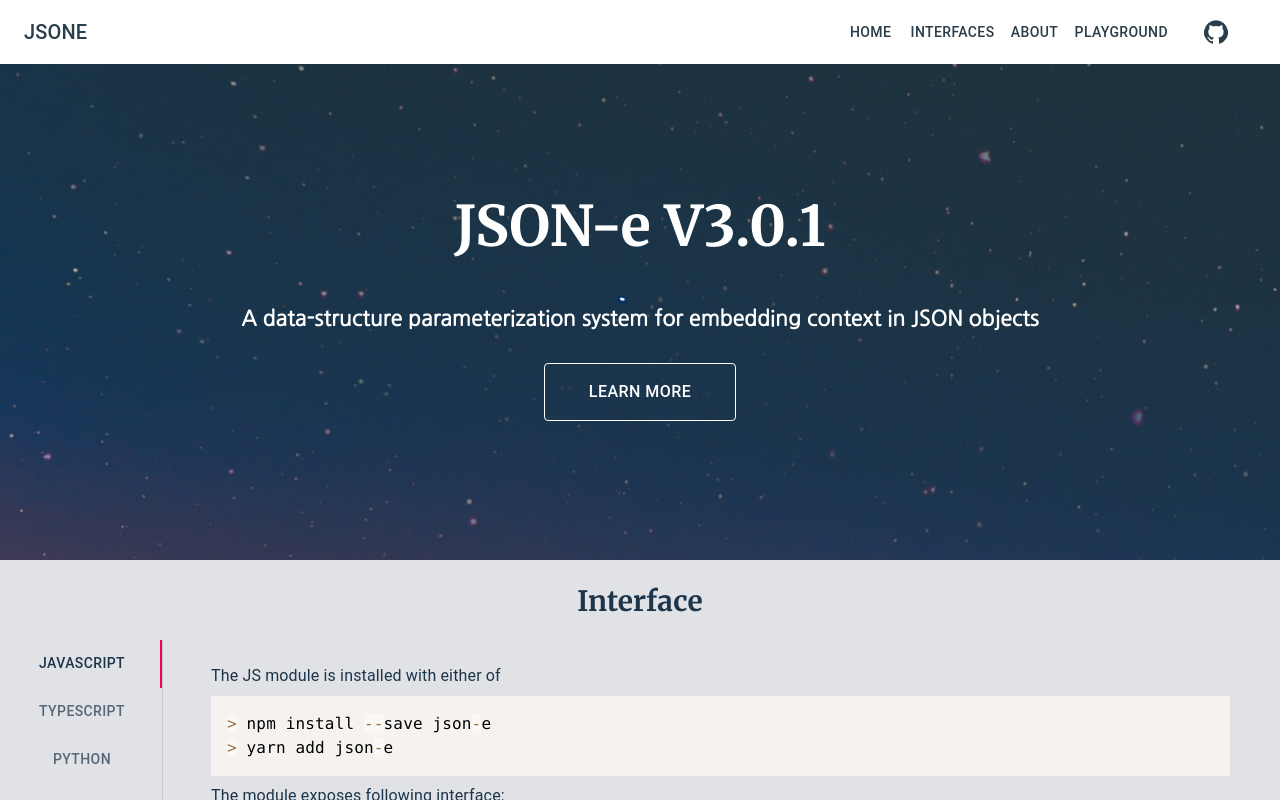
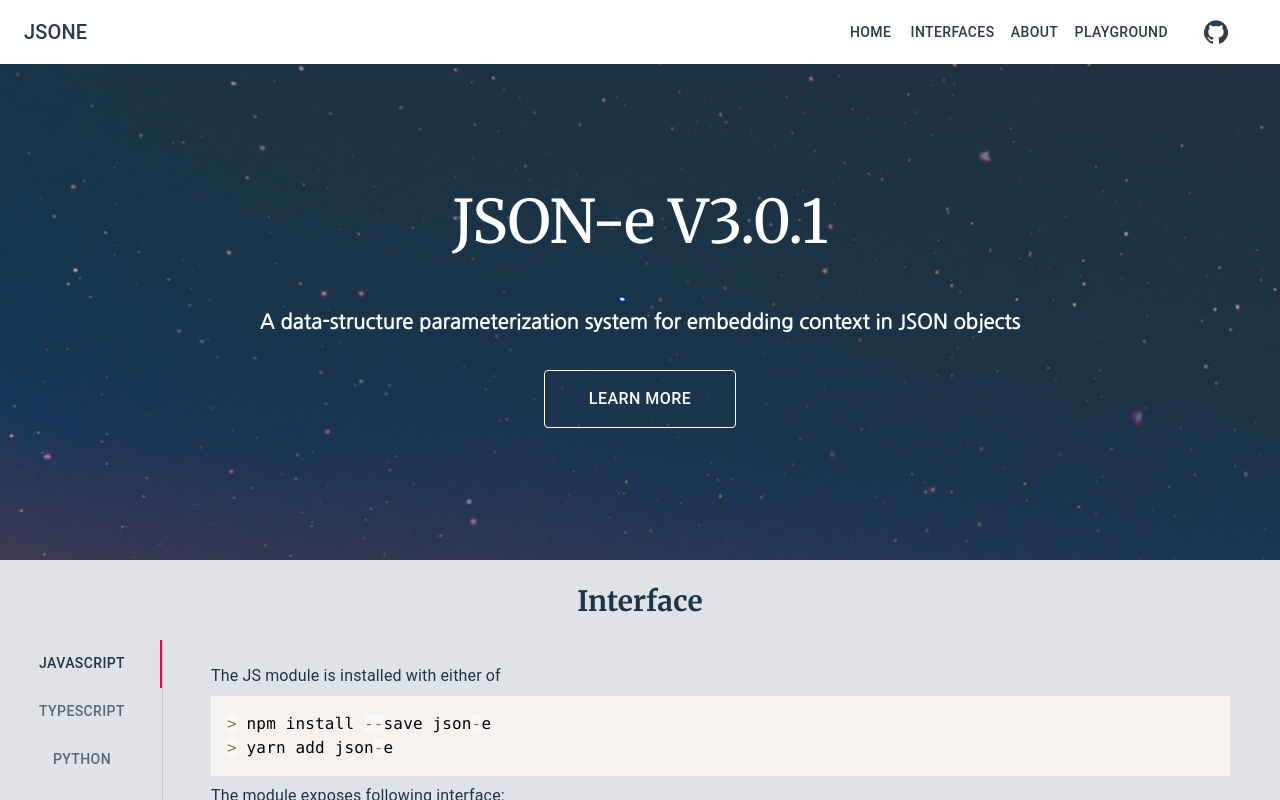
Before and after one commit to aimenbatool/jsone-docs, a React app: page / in a window 1280 px wide. Shown: the top 800 px of the page. Built offline with nearby package versions, Linux system fonts and the light colour scheme; the HTML template or start-up script is replaced by a standard one.

Commit message:
Use Typography component

```diff
--- a/src/components/Intro.jsx
+++ b/src/components/Intro.jsx
@@ -1,6 +1,11 @@
 import React from 'react';
 import { makeStyles } from '@material-ui/core/styles';
-import { Box, Container, Button } from '@material-ui/core';
+import {
+  Box,
+  Container,
+  Button,
+  Typography,
+} from '@material-ui/core';
 import IntroBanner from '../assets/intro2.jpg';
 
 const useStyles = makeStyles((theme) => ({
@@ -14,15 +19,17 @@ const useStyles = makeStyles((theme) => ({
   },
   intro: {
     marginTop: theme.spacing(15),
-    fontFamily: 'Merriweather, serif',
     color: theme.palette.common.white,
     textAlign: 'center',
   },
   title: {
-    fontSize: 56,
+    fontFamily: 'Merriweather, serif',
   },
   description: {
     fontFamily: 'Nanum Gothic, sans-serif',
+    fontWeight: 'bold',
+    marginTop: theme.spacing(6),
+    marginBottom: theme.spacing(2.5),
   },
   learnMoreButton: {
     marginTop: theme.spacing(1.5),
@@ -44,10 +51,10 @@ const Intro = () => {
   return (
     <Box className={classes.introWrapper}>
       <Container className={classes.intro}>
-        <h1 className={classes.title}>JSON-e V3.0.1</h1>
-        <h2 className={classes.description}>
+        <Typography className={classes.title} variant="h2">JSON-e V3.0.1</Typography>
+        <Typography className={classes.description} variant="h6">
           A data-structure parameterization system for embedding context in JSON objects
-        </h2>
+        </Typography>
         <Button className={classes.learnMoreButton}>Learn More</Button>
       </Container>
     </Box>
```
